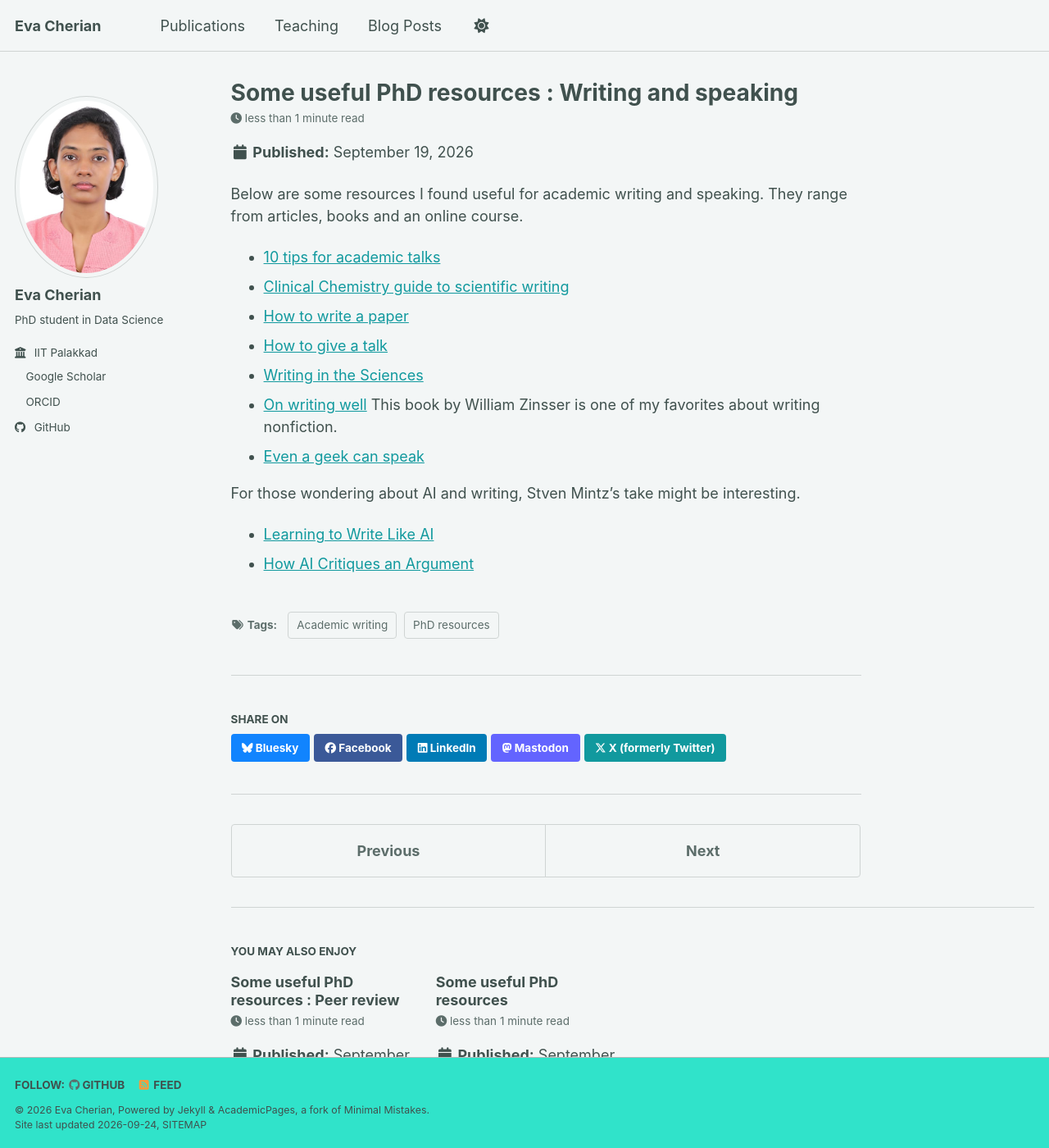
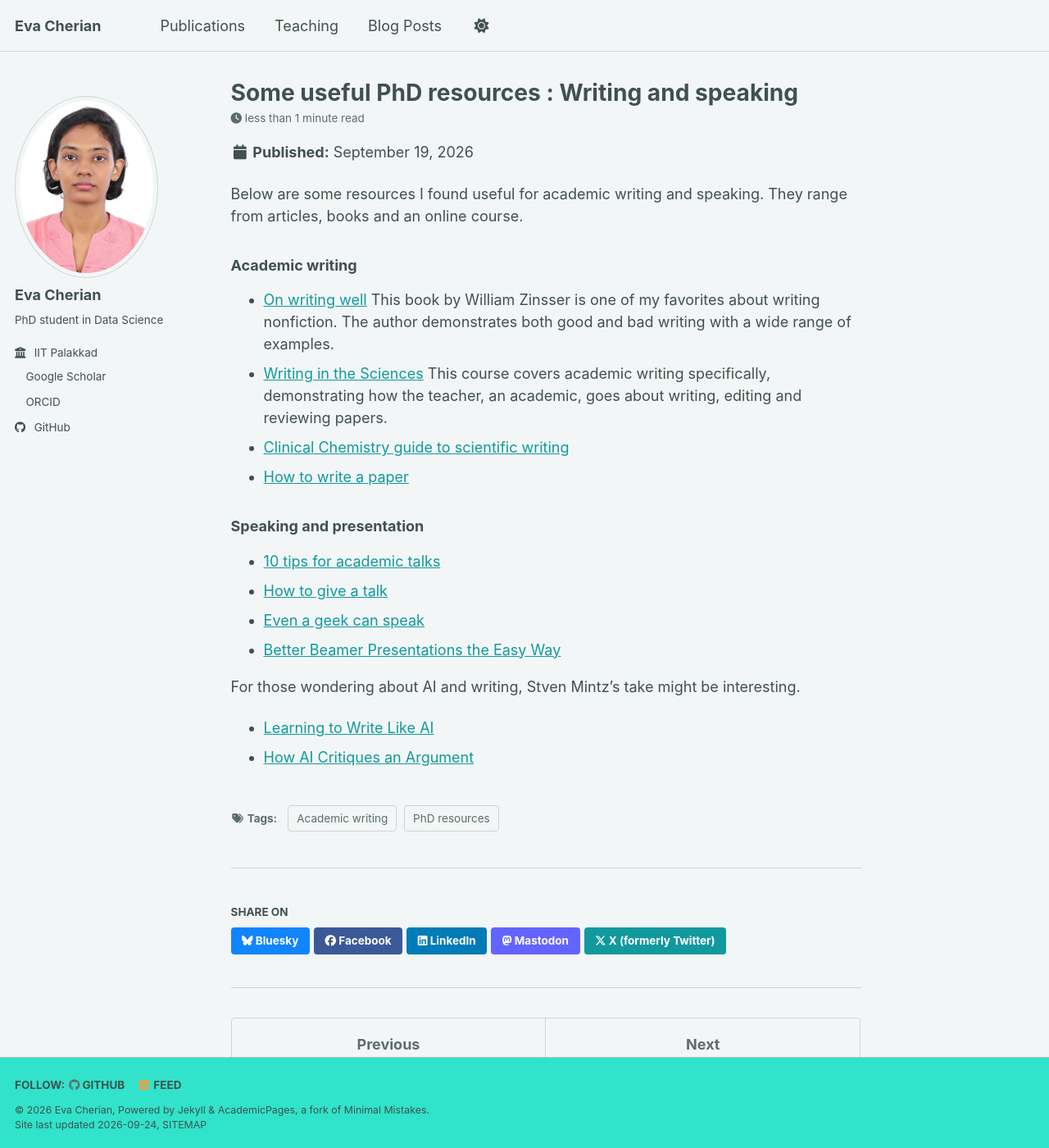
Before and after one commit to evacherian/evacherian.github.io, a Jekyll site: the page built from _posts/2026-09-19-blog-post-2.md, in a window 1280 px wide and 1400 px high. Shown: the whole window at 82% size. Built offline with Jekyll 4.4.1, drawn with Linux system fonts in a browser that asks for light colours; a style sheet for code colours, icons or effects is not loaded; some of the changed text lies outside the part shown.

Commit message:
Update posts

```diff
--- a/_posts/2026-09-19-blog-post-2.md
+++ b/_posts/2026-09-19-blog-post-2.md
@@ -9,13 +9,19 @@ tags:
 
 Below are some resources I found useful for academic writing and speaking. They range from articles, books and an online course.
 
-*  [10 tips for academic talks ](https://matt.might.net/articles/academic-presentation-tips/)
+### Academic writing
+
+*  [On writing well](https://www.amazon.com/Writing-Well-William-ZINSSER/dp/B01BR17XSW) This book by William Zinsser is one of my favorites about writing nonfiction. The author demonstrates both good and bad writing with a wide range of examples.
+*  [Writing in the Sciences](https://www.coursera.org/learn/sciwrite) This course covers academic writing specifically, demonstrating how the teacher, an academic, goes about writing, editing and reviewing papers.
 *  [Clinical Chemistry guide to scientific writing](https://academic.oup.com/clinchem/pages/guide-to-scientific-writing?login=true)
 *  [How to write a paper](https://staff.fnwi.uva.nl/u.endriss/how-to/write-a-paper/)
+
+### Speaking and presentation
+
+*  [10 tips for academic talks](https://matt.might.net/articles/academic-presentation-tips/)
 *  [How to give a talk](https://staff.fnwi.uva.nl/u.endriss/how-to/give-a-talk/)
-*  [Writing in the Sciences](https://www.coursera.org/learn/sciwrite)
-*  [On writing well](https://www.amazon.com/Writing-Well-30th-Anniversary-Nonfiction-ebook/dp/B0090RVGW0/ref=books_amazonstores_desktop_mfs_author_smart_catalog_unrecognized_1?_encoding=UTF8&pd_rd_w=xE72x&content-id=amzn1.sym.47218010-ccda-4098-a91e-bc39e6d446f4&pf_rd_p=47218010-ccda-4098-a91e-bc39e6d446f4&pf_rd_r=136-6283548-4658667&pd_rd_wg=7ubFR&pd_rd_r=7bfd92aa-0afb-4e43-a5d8-ed0ad99d8e8b) This book by William Zinsser is one of my favorites about writing nonfiction.
 *  [Even a geek can speak](https://www.amazon.com/dp/0978577604)
+*  [Better Beamer Presentations the Easy Way](https://jayrobwilliams.com/posts/2019/10/better-beamer)
 
 For those wondering about AI and writing, Stven Mintz's take might be interesting.
 * [Learning to Write Like AI](https://stevenmintz.substack.com/p/learning-to-write-like-ai)
```
Also changed, not shown: _posts/2026-09-19-blog-post-1.md (+3 -3 lines), 1 other file.
